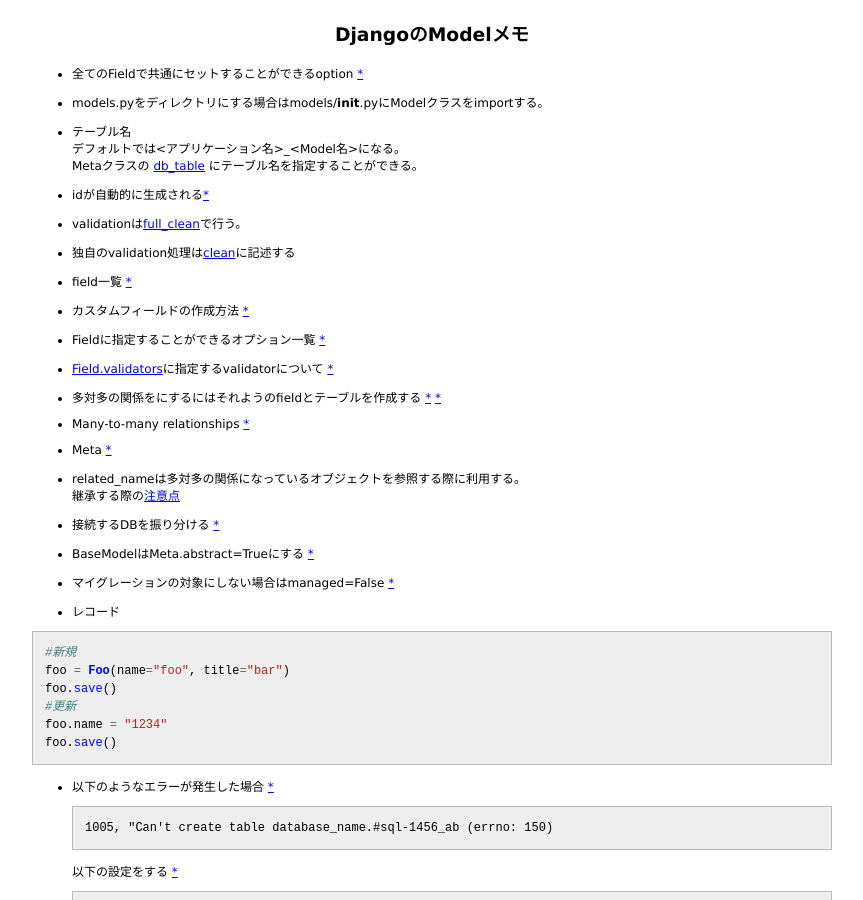
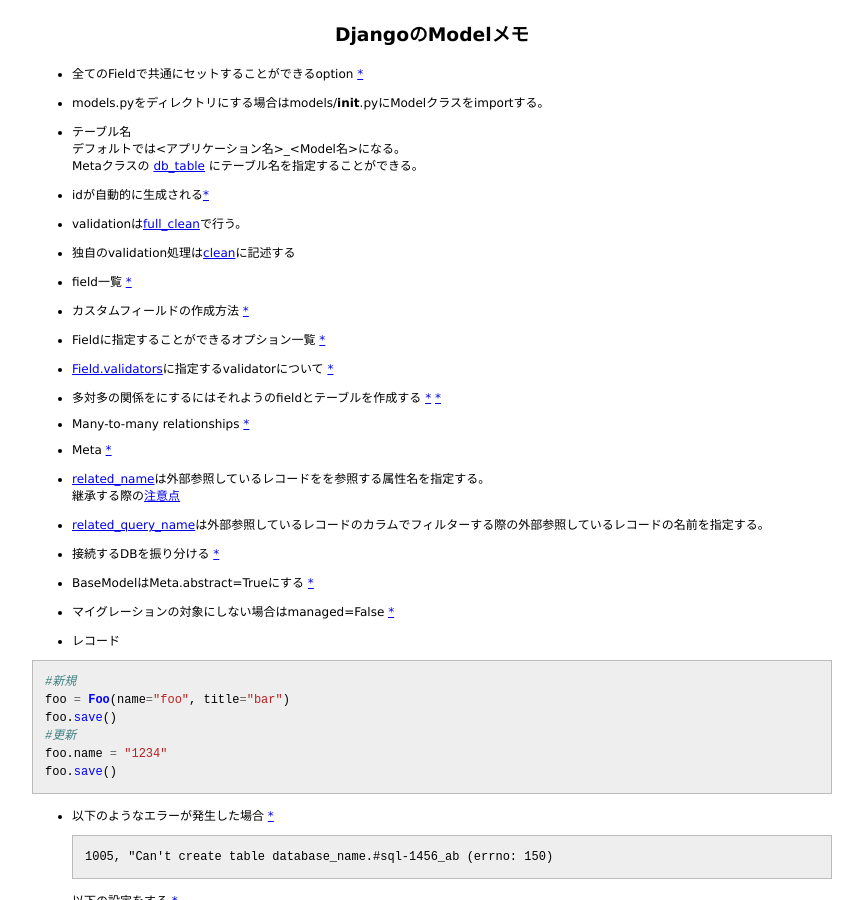
Before and after one commit to 38elements/38elements.github.com, a Jekyll site: the page built from _posts/2014-11-29-django-model.md, in a window 1280 px wide and 900 px high. Shown: the whole window, without its empty margins (208-1071 px from the left). Built offline with Jekyll 4.4.1, drawn with Linux system fonts in a browser that asks for light colours.

Commit message:
Update 2014-11-29-django-model.md

```diff
--- a/_posts/2014-11-29-django-model.md
+++ b/_posts/2014-11-29-django-model.md
@@ -30,8 +30,10 @@ Metaクラスの [db_table](https://docs.djangoproject.com/en/stable/ref/models/
 
 * Meta [\*](https://docs.djangoproject.com/en/stable/ref/models/options/)
 
-* related_nameは多対多の関係になっているオブジェクトを参照する際に利用する。
-継承する際の[注意点](https://docs.djangoproject.com/en/stable/topics/db/models/#be-careful-with-related-name)
+* [related_name](https://docs.djangoproject.com/en/2.2/ref/models/fields/#django.db.models.ForeignKey.related_name)は外部参照しているレコードをを参照する属性名を指定する。
+継承する際の[注意点](https://docs.djangoproject.com/en/2.2/topics/db/models/#be-careful-with-related-name-and-related-query-name)
+
+* [related_query_name](https://docs.djangoproject.com/en/2.2/ref/models/fields/#django.db.models.ForeignKey.related_query_name)は外部参照しているレコードのカラムでフィルターする際の外部参照しているレコードの名前を指定する。
 
 * 接続するDBを振り分ける [\*](https://docs.djangoproject.com/en/stable/topics/db/multi-db/#using-routers)
 
```
